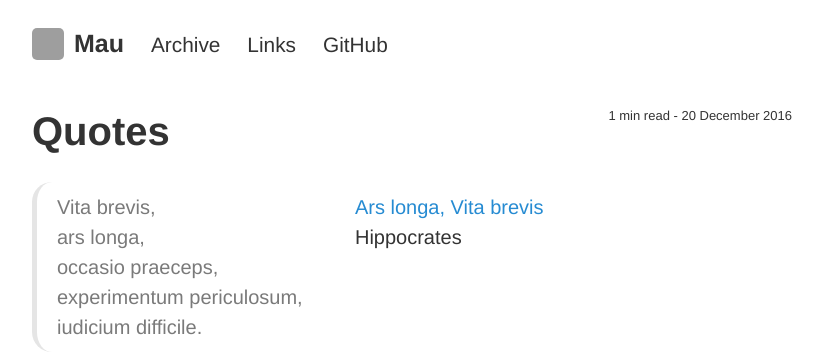
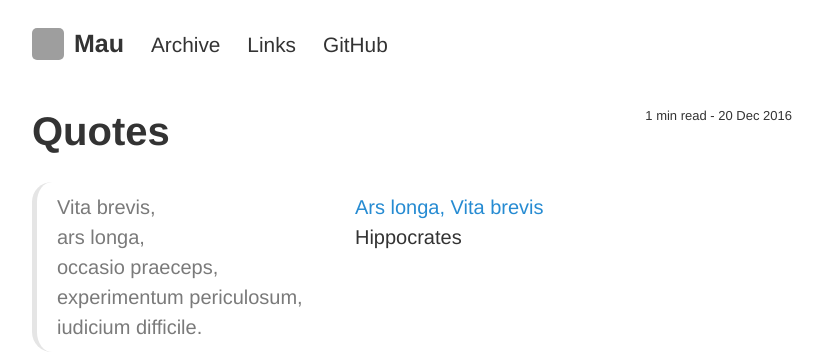
Before and after one commit to Maumagnaguagno/maumagnaguagno.github.io, a Jekyll site: the page built from quotes.md, in a window 1280 px wide. Shown: the top 352 px of the page, without its empty margins (228-1051 px from the left). Built offline with Jekyll 4.4.1, drawn with Linux system fonts in a browser that asks for light colours; our own code applies the rules of GitHub Pages for plain Markdown files; grey boxes are pictures that could not be loaded.

Commit message:
Use smaller date on page info

```diff
--- a/_includes/page_info.html
+++ b/_includes/page_info.html
@@ -8,6 +8,6 @@
       {{ words | divided_by:180 }} mins
     {% endif %}
     read -
-    {{ page.date | date_to_long_string }}
+    {{ page.date | date_to_string }}
   </p>
 {% endif %}
```
